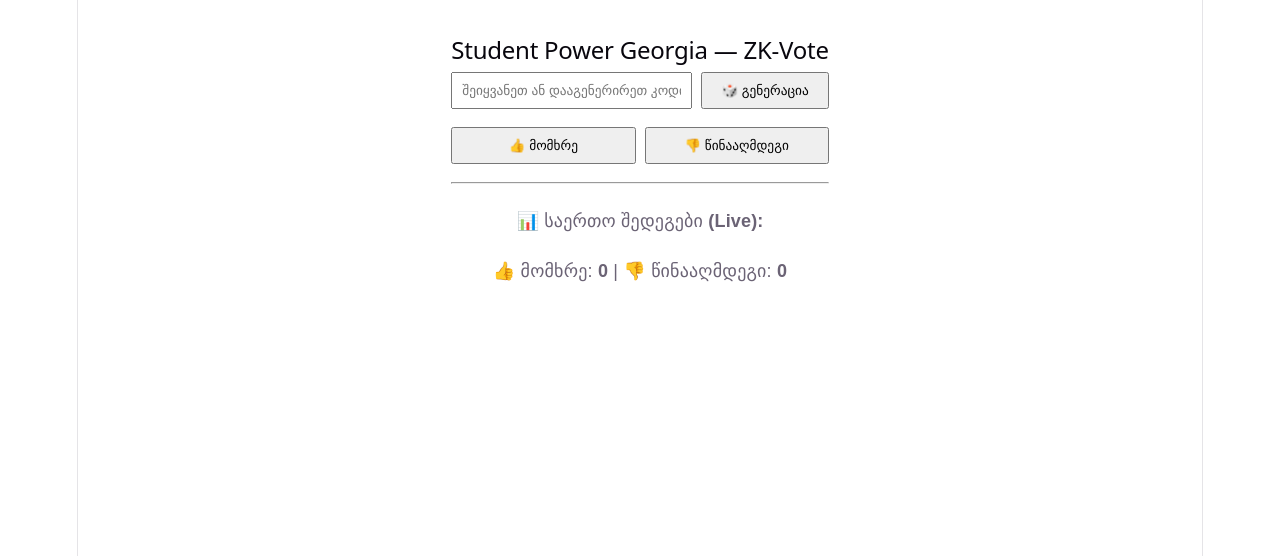
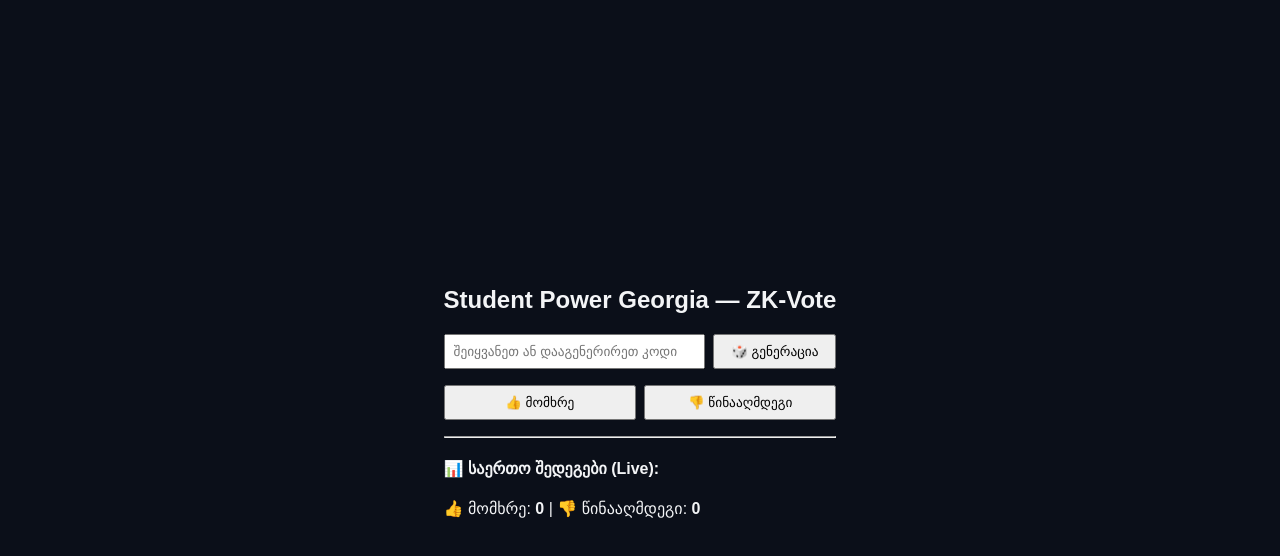
Before and after one commit to gogshelidzegiorgi13-stack/Student-Power-Georgia, a React (Vite) app: page / in a window 1280 px wide. Shown: the top 556 px of the page. Built offline with nearby package versions, Linux system fonts and the light colour scheme.

Commit message:
Upgrade design to Glassmorphism UI

```diff
--- a/src/index.css
+++ b/src/index.css
@@ -1,111 +1,233 @@
 :root {
-  --text: #6b6375;
-  --text-h: #08060d;
-  --bg: #fff;
-  --border: #e5e4e7;
-  --code-bg: #f4f3ec;
-  --accent: #aa3bff;
-  --accent-bg: rgba(170, 59, 255, 0.1);
-  --accent-border: rgba(170, 59, 255, 0.5);
-  --social-bg: rgba(244, 243, 236, 0.5);
-  --shadow:
-    rgba(0, 0, 0, 0.1) 0 10px 15px -3px, rgba(0, 0, 0, 0.05) 0 4px 6px -2px;
-
-  --sans: system-ui, 'Segoe UI', Roboto, sans-serif;
-  --heading: system-ui, 'Segoe UI', Roboto, sans-serif;
-  --mono: ui-monospace, Consolas, monospace;
-
-  font: 18px/145% var(--sans);
-  letter-spacing: 0.18px;
-  color-scheme: light dark;
-  color: var(--text);
-  background: var(--bg);
-  font-synthesis: none;
-  text-rendering: optimizeLegibility;
-  -webkit-font-smoothing: antialiased;
-  -moz-osx-font-smoothing: grayscale;
-
-  @media (max-width: 1024px) {
-    font-size: 16px;
-  }
-}
-
-@media (prefers-color-scheme: dark) {
-  :root {
-    --text: #9ca3af;
-    --text-h: #f3f4f6;
-    --bg: #16171d;
-    --border: #2e303a;
-    --code-bg: #1f2028;
-    --accent: #c084fc;
-    --accent-bg: rgba(192, 132, 252, 0.15);
-    --accent-border: rgba(192, 132, 252, 0.5);
-    --social-bg: rgba(47, 48, 58, 0.5);
-    --shadow:
-      rgba(0, 0, 0, 0.4) 0 10px 15px -3px, rgba(0, 0, 0, 0.25) 0 4px 6px -2px;
-  }
-
-  #social .button-icon {
-    filter: invert(1) brightness(2);
-  }
+  --bg-color: #0b0f19;
+  --card-bg: rgba(18, 26, 43, 0.65);
+  --accent-color: #6366f1;
+  --accent-hover: #4f46e5;
+  --yes-color: #10b981;
+  --no-color: #ef4444;
+  --text-main: #f3f4f6;
+  --text-muted: #9ca3af;
+  --border-color: rgba(255, 255, 255, 0.1);
 }
 
 body {
   margin: 0;
+  padding: 0;
+  background-color: var(--bg-color);
+  color: var(--text-main);
+  font-family: 'Inter', -apple-system, BlinkMacSystemFont, "Segoe UI", Roboto, sans-serif;
+  min-height: 100vh;
+  display: flex;
+  justify-content: center;
+  align-items: center;
+  overflow-x: hidden;
 }
 
-#root {
-  width: 1126px;
-  max-width: 100%;
-  margin: 0 auto;
+.app-container {
+  position: relative;
+  width: 100%;
+  max-width: 480px;
+  padding: 20px;
+}
+
+/* Background Glow Effects */
+.glow-orb {
+  position: absolute;
+  border-radius: 50%;
+  filter: blur(80px);
+  z-index: 0;
+}
+.orb-1 {
+  width: 250px;
+  height: 250px;
+  background: rgba(99, 102, 241, 0.3);
+  top: -50px;
+  left: -50px;
+}
+.orb-2 {
+  width: 220px;
+  height: 220px;
+  background: rgba(16, 185, 129, 0.2);
+  bottom: -40px;
+  right: -40px;
+}
+
+/* Glassmorphism Card */
+.glass-card {
+  position: relative;
+  z-index: 1;
+  background: var(--card-bg);
+  backdrop-filter: blur(16px);
+  -webkit-backdrop-filter: blur(16px);
+  border: 1px solid var(--border-color);
+  border-radius: 24px;
+  padding: 32px 28px;
+  box-shadow: 0 20px 50px rgba(0, 0, 0, 0.5);
+}
+
+.badge {
+  display: inline-block;
+  font-size: 0.75rem;
+  font-weight: 700;
+  letter-spacing: 1.5px;
+  color: #a5b4fc;
+  background: rgba(99, 102, 241, 0.15);
+  border: 1px solid rgba(99, 102, 241, 0.3);
+  padding: 4px 12px;
+  border-radius: 20px;
+  margin-bottom: 12px;
+}
+
+.header h1 {
+  font-size: 1.6rem;
+  font-weight: 800;
+  margin: 0 0 8px 0;
+  background: linear-gradient(135deg, #ffffff 0%, #a5b4fc 100%);
+  -webkit-background-clip: text;
+  -webkit-text-fill-color: transparent;
+}
+
+.subtitle {
+  font-size: 0.9rem;
+  color: var(--text-muted);
+  margin: 0 0 28px 0;
+}
+
+/* Input and Buttons */
+.input-group {
+  display: flex;
+  gap: 10px;
+  margin-bottom: 20px;
+}
+
+.code-input {
+  flex: 1;
+  background: rgba(0, 0, 0, 0.3);
+  border: 1px solid var(--border-color);
+  border-radius: 12px;
+  padding: 12px 16px;
+  color: #fff;
+  font-size: 0.95rem;
+  outline: none;
+  transition: all 0.2s ease;
+}
+
+.code-input:focus {
+  border-color: var(--accent-color);
+  box-shadow: 0 0 12px rgba(99, 102, 241, 0.3);
+}
+
+.btn {
+  border: none;
+  border-radius: 12px;
+  padding: 12px 18px;
+  font-weight: 600;
+  font-size: 0.9rem;
+  cursor: pointer;
+  transition: all 0.2s ease;
+  display: flex;
+  align-items: center;
+  justify-content: center;
+  gap: 6px;
+}
+
+.btn-secondary {
+  background: rgba(255, 255, 255, 0.08);
+  color: var(--text-main);
+  border: 1px solid var(--border-color);
+}
+.btn-secondary:hover {
+  background: rgba(255, 255, 255, 0.15);
+}
+
+.vote-actions {
+  display: flex;
+  gap: 12px;
+  margin-bottom: 24px;
+}
+
+.btn-vote {
+  flex: 1;
+  padding: 14px;
+  font-size: 1rem;
+}
+
+.btn-yes {
+  background: rgba(16, 185, 129, 0.15);
+  color: #34d399;
+  border: 1px solid rgba(16, 185, 129, 0.3);
+}
+.btn-yes:hover {
+  background: rgba(16, 185, 129, 0.3);
+  transform: translateY(-2px);
+}
+
+.btn-no {
+  background: rgba(239, 68, 68, 0.15);
+  color: #f87171;
+  border: 1px solid rgba(239, 68, 68, 0.3);
+}
+.btn-no:hover {
+  background: rgba(239, 68, 68, 0.3);
+  transform: translateY(-2px);
+}
+
+.status-box {
+  padding: 12px 16px;
+  border-radius: 12px;
+  font-size: 0.88rem;
+  font-weight: 500;
+  margin-bottom: 24px;
+}
+.status-success {
+  background: rgba(16, 185, 129, 0.1);
+  border: 1px solid rgba(16, 185, 129, 0.3);
+  color: #34d399;
+}
+.status-error {
+  background: rgba(239, 68, 68, 0.1);
+  border: 1px solid rgba(239, 68, 68, 0.3);
+  color: #f87171;
+}
+
+.divider {
+  height: 1px;
+  background: var(--border-color);
+  margin: 24px 0;
+}
+
+.results-section h3 {
+  font-size: 1rem;
+  color: var(--text-muted);
+  margin-bottom: 16px;
+}
+
+.stats-grid {
+  display: flex;
+  gap: 12px;
+}
+
+.stat-card {
+  flex: 1;
+  background: rgba(0, 0, 0, 0.25);
+  border: 1px solid var(--border-color);
+  border-radius: 16px;
+  padding: 16px;
   text-align: center;
-  border-inline: 1px solid var(--border);
-  min-height: 100svh;
   display: flex;
   flex-direction: column;
-  box-sizing: border-box;
+  gap: 6px;
 }
 
-h1,
-h2 {
-  font-family: var(--heading);
-  font-weight: 500;
-  color: var(--text-h);
+.stat-label {
+  font-size: 0.8rem;
+  color: var(--text-muted);
 }
 
-h1 {
-  font-size: 56px;
-  letter-spacing: -1.68px;
-  margin: 32px 0;
-  @media (max-width: 1024px) {
-    font-size: 36px;
-    margin: 20px 0;
-  }
-}
-h2 {
-  font-size: 24px;
-  line-height: 118%;
-  letter-spacing: -0.24px;
-  margin: 0 0 8px;
-  @media (max-width: 1024px) {
-    font-size: 20px;
-  }
-}
-p {
-  margin: 0;
+.stat-value {
+  font-size: 1.5rem;
+  font-weight: 800;
 }
 
-code,
-.counter {
-  font-family: var(--mono);
-  display: inline-flex;
-  border-radius: 4px;
-  color: var(--text-h);
-}
-
-code {
-  font-size: 15px;
-  line-height: 135%;
-  padding: 4px 8px;
-  background: var(--code-bg);
-}
+.stat-yes .stat-value { color: #34d399; }
+.stat-no .stat-value { color: #f87171; }
```
